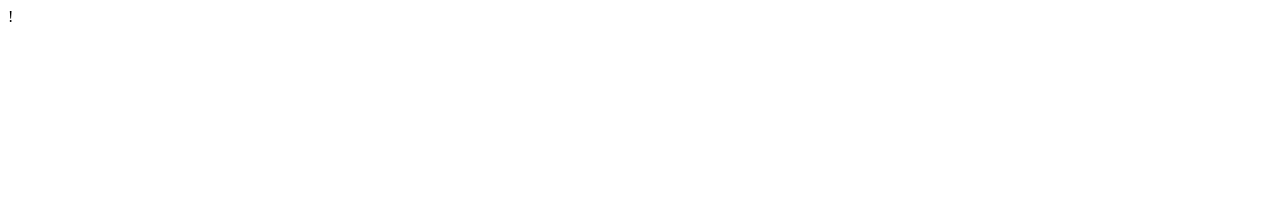
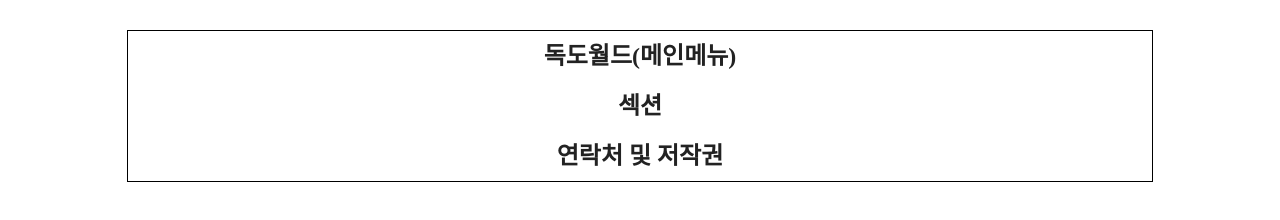
Before and after one commit to limKyungEun/RWD, a plain HTML site: page index.html in a window 1280 px wide. Drawn offline with Linux system fonts and the light colour scheme.

Commit message:
header 작업완료

```diff
--- a/css/style.css
+++ b/css/style.css
@@ -1 +1,20 @@
-@
+@charset "utf-8";
+
+#wrap{
+    width: 80%;
+    margin: 30px auto;
+    font-size: 2em;
+    font-weight: 600;
+    line-height: 50px;
+    text-align: center;
+    border: 1px solid #000;
+}
+
+header, section, footer{
+    border-radius: 10px;
+}
+
+header{
+    height: 100px;
+    background-color:gray;
+}
--- a/index.html
+++ b/index.html
@@ -1 +1,17 @@
-!
+<!DOCTYPE html>
+<html lang="en">
+<head>
+    <meta charset="UTF-8">
+    <meta name="viewport" content="width=device-width, initial-scale=1.0">
+    <title>RWD</title>
+    <link rel="stylesheet" href="./css/reset.css">
+    <link rel="stylesheet" href="./css/style.css">
+</head>
+<body>
+    <div id="wrap">
+        <haeder>독도월드(메인메뉴)</haeder>
+        <section>섹션</section>
+        <footer>연락처 및 저작권</footer>
+    </div>
+</body>
+</html>
```
